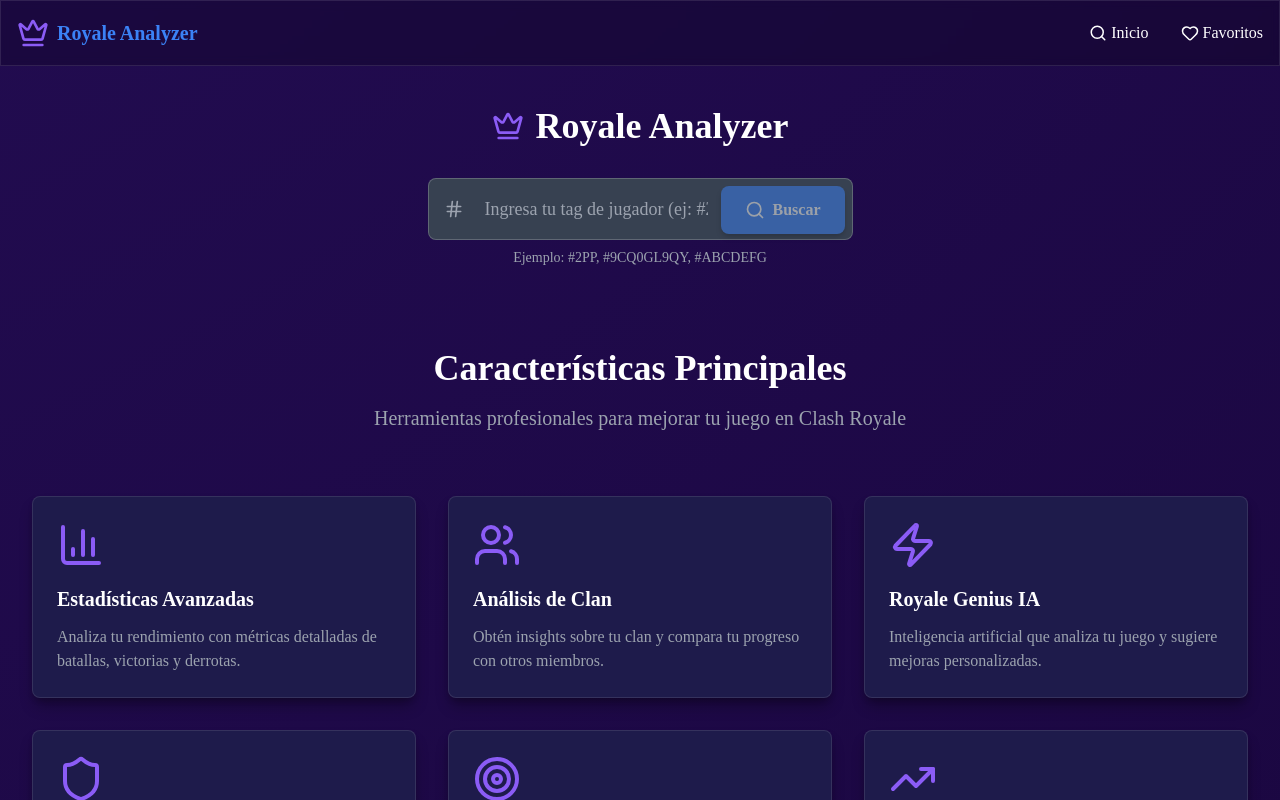
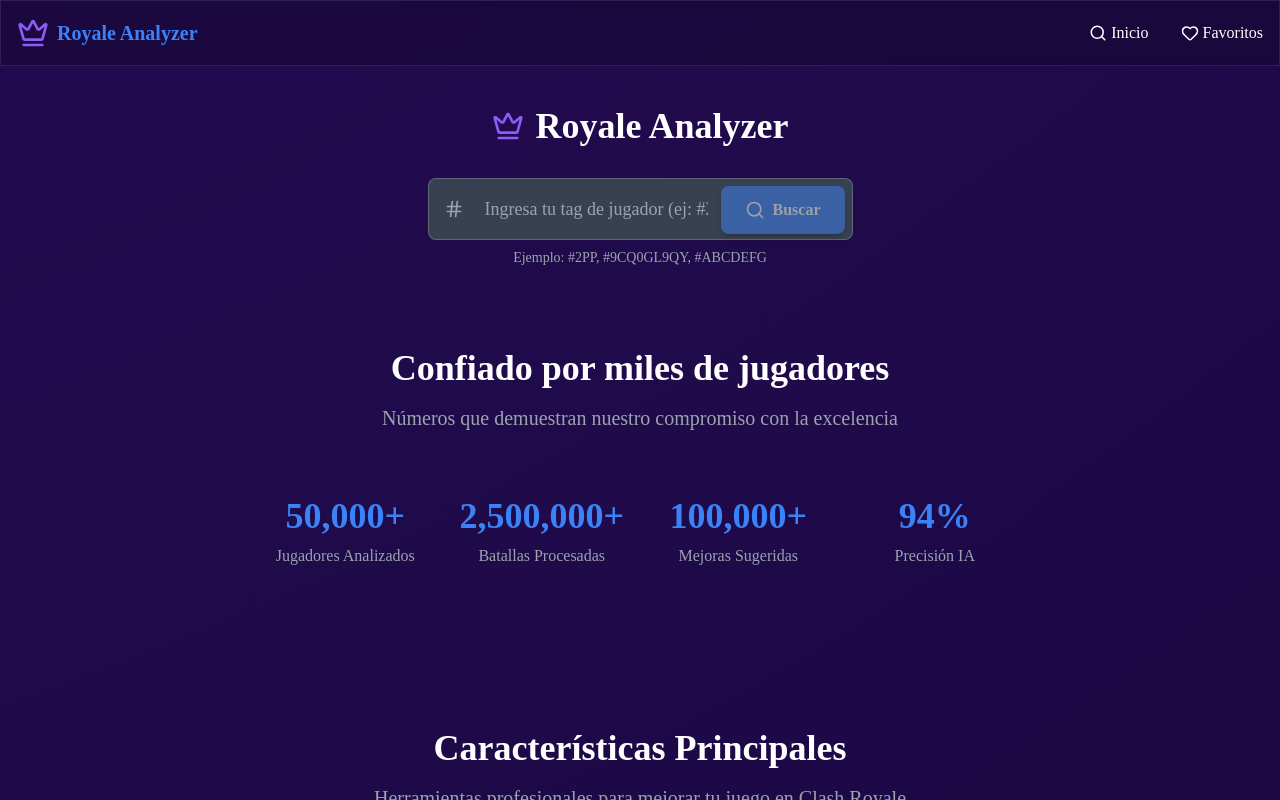
Before and after one commit to JetCoco/Royale-Analyzer, a Next.js app: page / in a window 1280 px wide. Shown: the top 800 px of the page. Built offline with nearby package versions, Linux system fonts and the light colour scheme.

Commit message:
feature: add Stats

```diff
--- a/src/pages/index.tsx
+++ b/src/pages/index.tsx
@@ -5,6 +5,8 @@
 import { Features } from '@/components/features';
 import { Crown } from 'lucide-react';
 import { SearchBar } from '@/components/search-bar';
+import { Stats } from '@/components/stats';
+
 
 export default function Home() {
   const [tag, setTag] = useState('');
@@ -22,6 +24,7 @@
         Royale Analyzer
       </motion.h1>
       <SearchBar />
+      <Stats />
       <Features />
     </main>
   );
```
